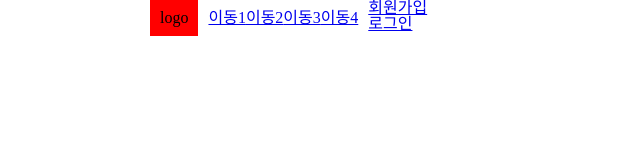
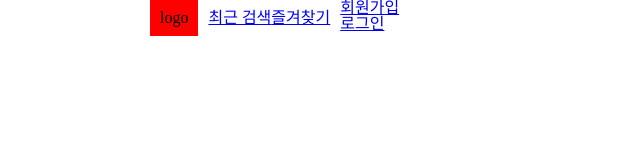
Before and after one commit to DevSunbo/clone_web_page, a plain HTML site: page index.html in a window 1280 px wide. Shown: the whole page, without its empty margins (0-640 px from the left). Drawn offline with nearby package versions, Linux system fonts and the light colour scheme.

Commit message:
header 정리

```diff
--- a/index.html
+++ b/index.html
@@ -12,10 +12,9 @@
             <div class="logo">logo</div>
             <div class="menu-group">
                 <ul>
-                    <li><a href="#">이동1</a></li>
-                    <li><a href="#">이동2</a></li>
-                    <li><a href="#">이동3</a></li>
-                    <li><a href="#">이동4</a></li>
+                    <li><a href="#">최근 검색</a></li>
+                    <li><a href="#">즐겨찾기</a></li>
+                    <li></li>
                 </ul>
             </div>
             <div class="login-group">
```
